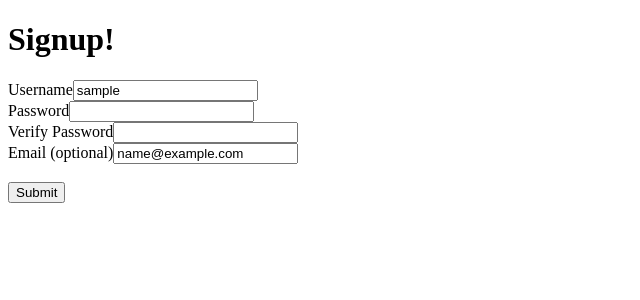
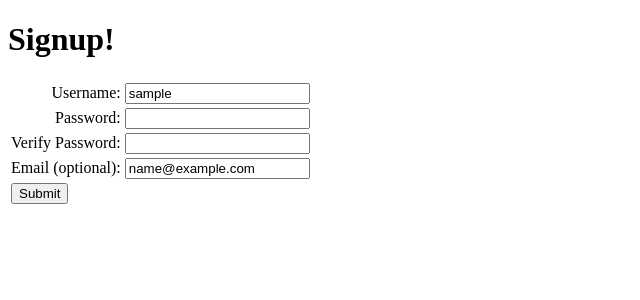
Before and after one commit to zmrow/Udacity_rot13, a Python web app: template templates/user_signup.html in a window 1280 px wide. Shown: the top 300 px of the page, without its empty margins (0-640 px from the left). Run offline with Jinja, Linux system fonts and the light colour scheme; the template is opened without the code that fills it: most values are stand-ins (such as "Sample title", 1, 10 or a date in 2020).

Commit message:
Change form to user a table for alignment

```diff
--- a/templates/user_signup.html
+++ b/templates/user_signup.html
@@ -4,16 +4,35 @@
 
 <h1>Signup!</h1>
 <form id="user_signup_form" method="post">
-    Username<input type="text" name="username" value="{{ username }}"> {{ user_error }}<br>
+  <table>
+    <tr>
+      <td align="right">Username:</td>
+      <td align="left"><input type="text" name="username" value="{{ username }}"></td>
+      <td>{{ user_error }}</td>
+    </tr>
 
-    Password<input type="password" name="password" value=""> {{ password_error }}<br>
+    <tr>
+      <td align="right">Password:</td>
+      <td><input type="password" name="password" value=""></td>
+      <td>{{ password_error }}</td>
+    </tr>
 
-    Verify Password<input type="password" name="verify" value="">{{ verify_error }}<br>
+    <tr>
+      <td align="right">Verify Password:</td>
+      <td><input type="password" name="verify" value=""></td>
+      <td>{{ verify_error }}</td>
+    </tr>
 
-    Email (optional)<input type="email" name="email" value="{{ email }}"> {{ email_error }}<br>
+    <tr>
+      <td align="right">Email (optional):</td>
+      <td><input type="text" name="email" value="{{ email }}"></td>
+      <td>{{ email_error }}</td>
+    </tr>
 
-  <br>
-  <input type="submit">
+    <tr>
+      <td><input type="submit"></td>
+    </tr>
+  </table>
 </form>
 
 {% endblock %}
```
